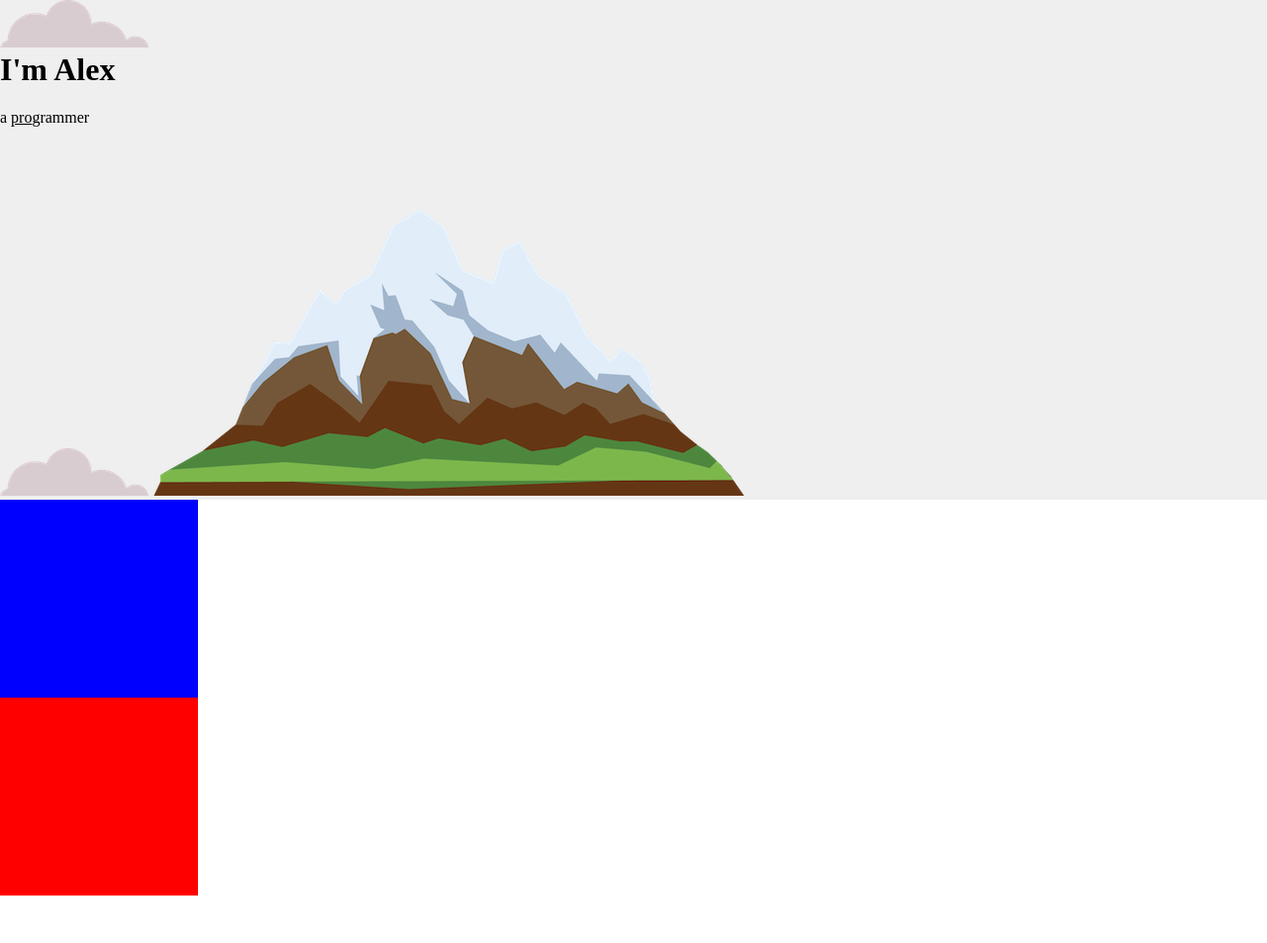
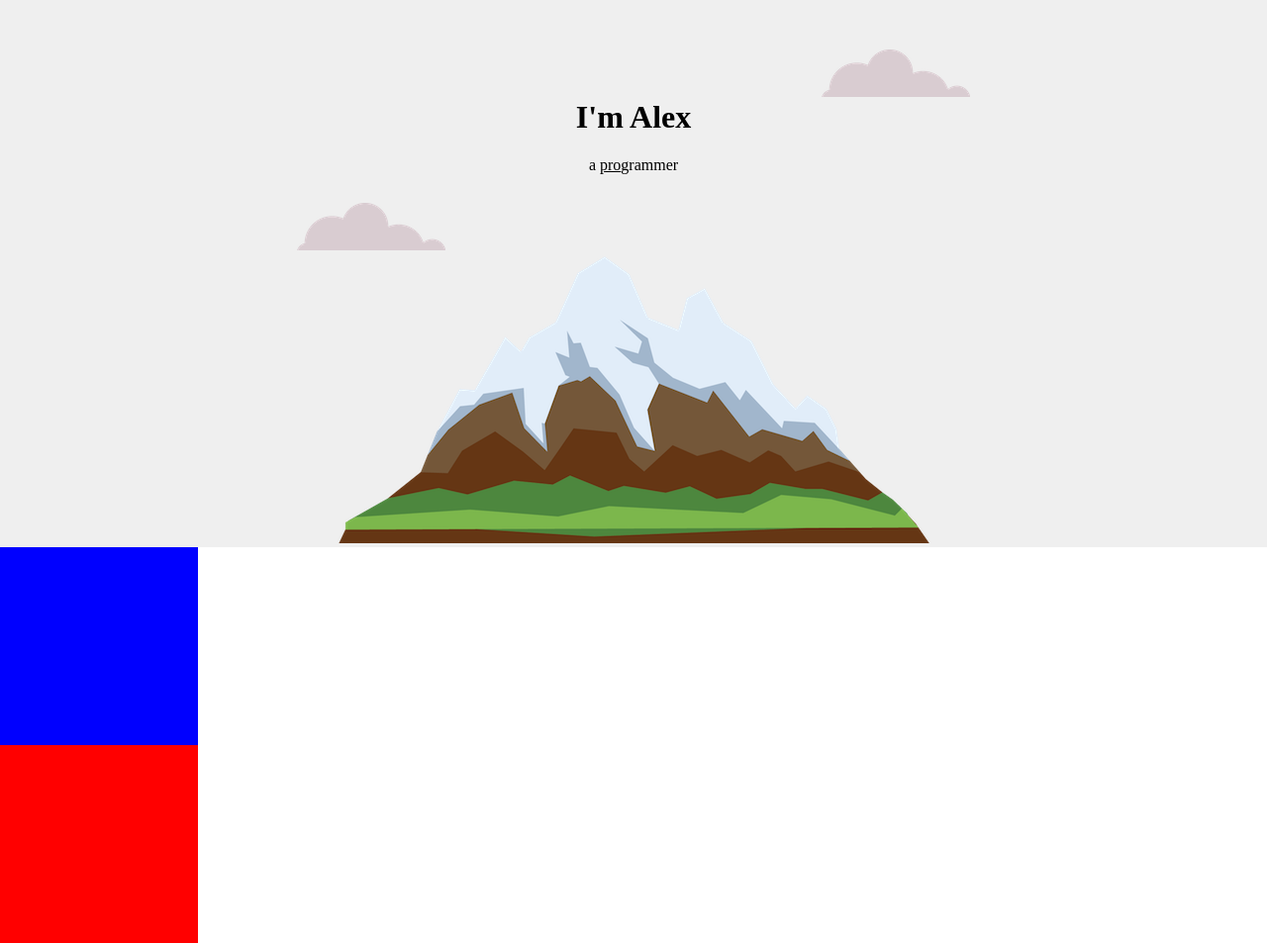
Before and after one commit to Alex-C96/CSS-My-Site, a plain HTML site: page index.html in a window 1280 px wide. Shown: the whole page at 99% size. Before the commit the page ends 905 px from the top, so only its background shows below. Drawn offline with Linux system fonts and the light colour scheme.

Commit message:
messing with alignment

```diff
--- a/css/styles.css
+++ b/css/styles.css
@@ -1,23 +1,42 @@
+body {
+  margin: 0;
+  text-align: center;
+}
 
-body {
-  margin:0;
+h1 {
+  margin-top: 0;
 }
-h1 {
-  margin-top:0;
+
+.top-container {
+  background-color: #eeee;
+  position: relative;
+  padding-top: 100px
 }
-.top-container {
-  background-color:#eeee;
-}
+
 .middle-container {
   height: 200px;
   width: 200px;
   background-color: blue;
 }
+
 .bottom-container {
   height: 200px;
   width: 200px;
   background-color: red;
 }
+
 .pro {
-  text-decoration:underline;
+  text-decoration: underline;
 }
+
+.bottom-cloud {
+  position: absolute;
+  left: 300px;
+  bottom: 300px;
+}
+
+.top-cloud {
+  position: absolute;
+  right: 300px;
+  top: 50px;
+}
--- a/index.html
+++ b/index.html
@@ -8,11 +8,11 @@
   </head>
   <body>
     <div class="top-container">
-      <img src="images/cloud.png" alt="cloud-img">
+      <img class="top-cloud" src="images/cloud.png" alt="cloud-img">
       <h1>I'm Alex</h1>
-      <p>a <span class="pro">pro</span>grammer</p>
-      <img src="images/cloud.png" alt="cloud-img">
-      <img src="images/mountain.png" alt="mountain-img">
+      <p class="programmer">a <span class="pro">pro</span>grammer</p>
+      <img class="bottom-cloud" src="images/cloud.png" alt="cloud-img">
+      <img class="mountain" src="images/mountain.png" alt="mountain-img">
     </div>
     <div class="middle-container">
 
```
